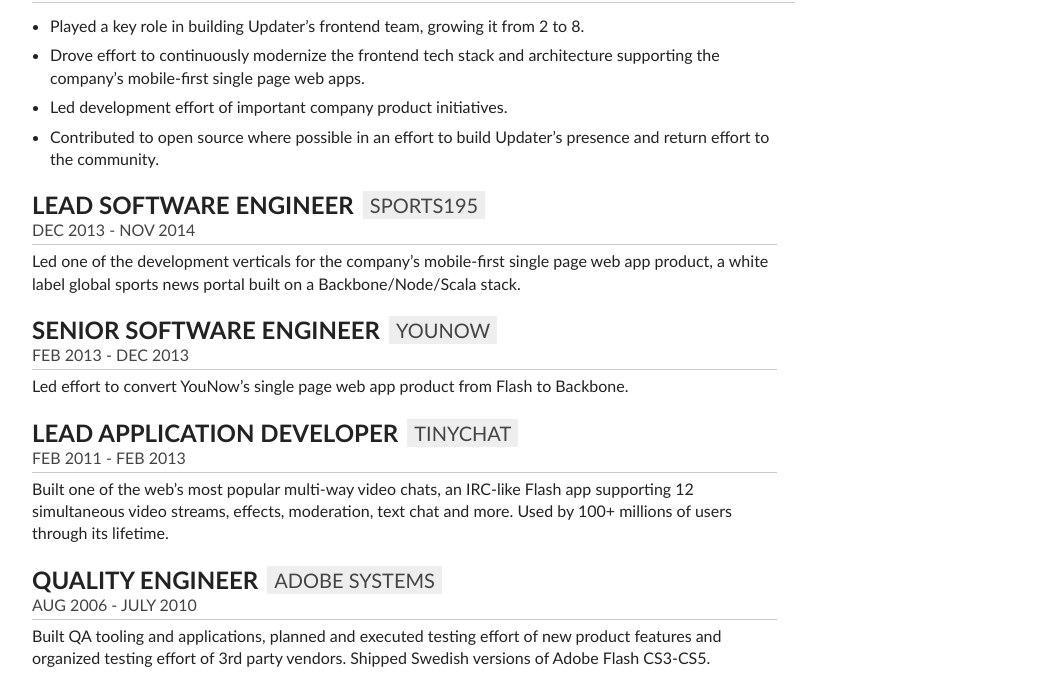
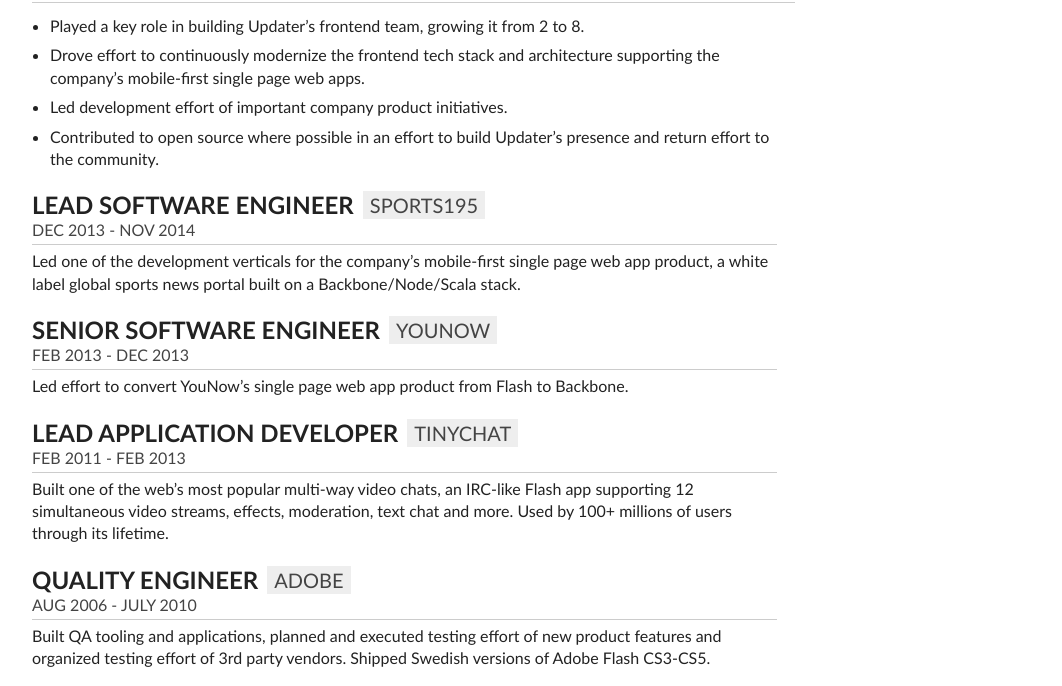
Before and after one commit to pmowrer/resume, a plain HTML site: page index.html in a window 1280 px wide. Shown: the part 266-952 px from the top of the page, without its empty margins (108-1170 px from the left). Drawn offline with Linux system fonts and the light colour scheme.

Commit message:
Shorten Adobe Systems to Adobe

```diff
--- a/index.html
+++ b/index.html
@@ -39,7 +39,7 @@ document.write('<a h'+'ref'+'="ma'+'ilto'+':'+e+'">'+'<code>'+e+'</code>'+'<\/'+
 <p>Feb 2011 - Feb 2013</p>
 <p>Built one of the web’s most popular multi-way video chats, an IRC-like Flash app supporting 12 simultaneous video streams, effects, moderation, text chat and more. Used by 100+ millions of users through its lifetime.</p>
 <h2 id="quality-engineer">Quality Engineer</h2>
-<p>Adobe Systems</p>
+<p>Adobe</p>
 <p>Aug 2006 - July 2010</p>
 <p>Built QA tooling and applications, planned and executed testing effort of new product features and organized testing effort of 3rd party vendors. Shipped Swedish versions of Adobe Flash CS3-CS5.</p>
 <h1 id="education">Education</h1>
```
Also changed, not shown: 5 other files.
